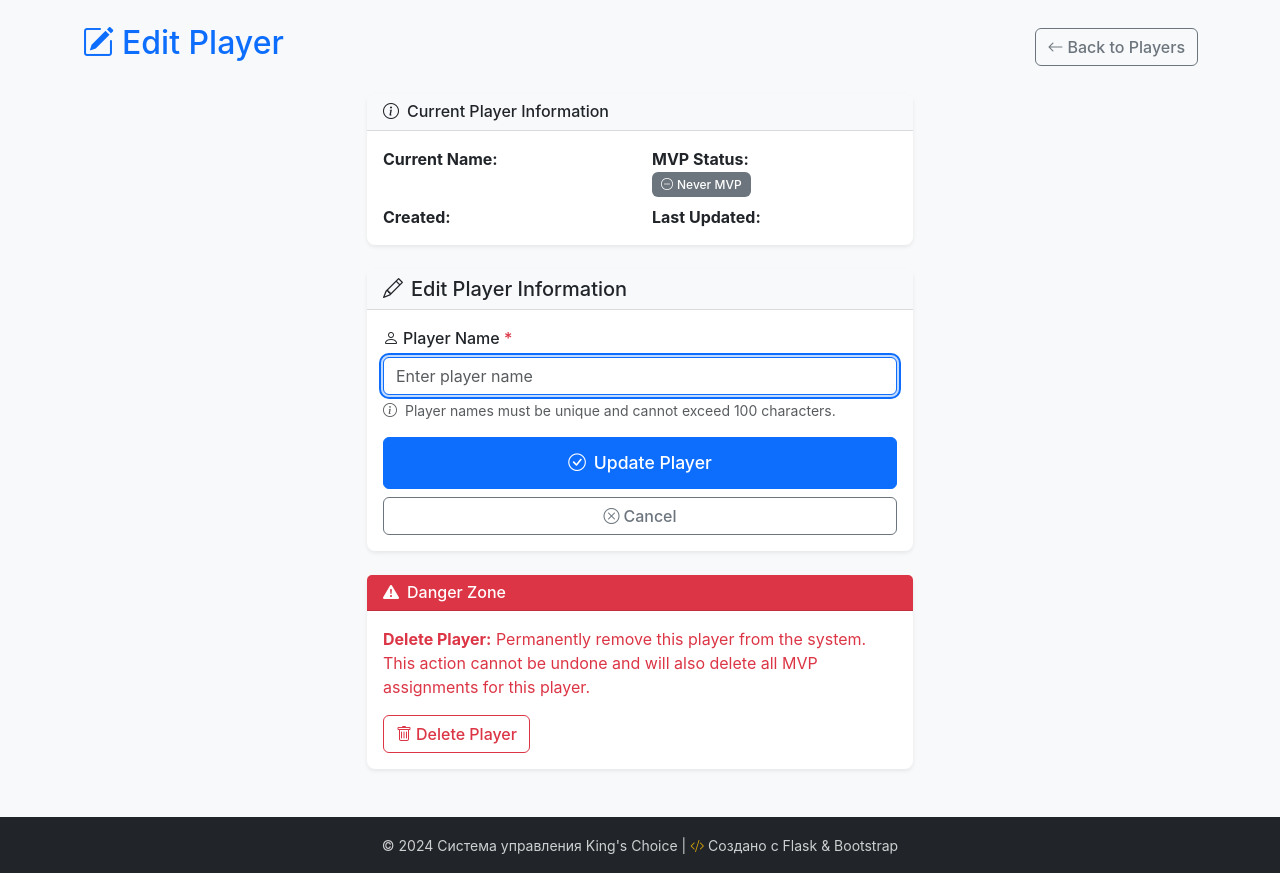
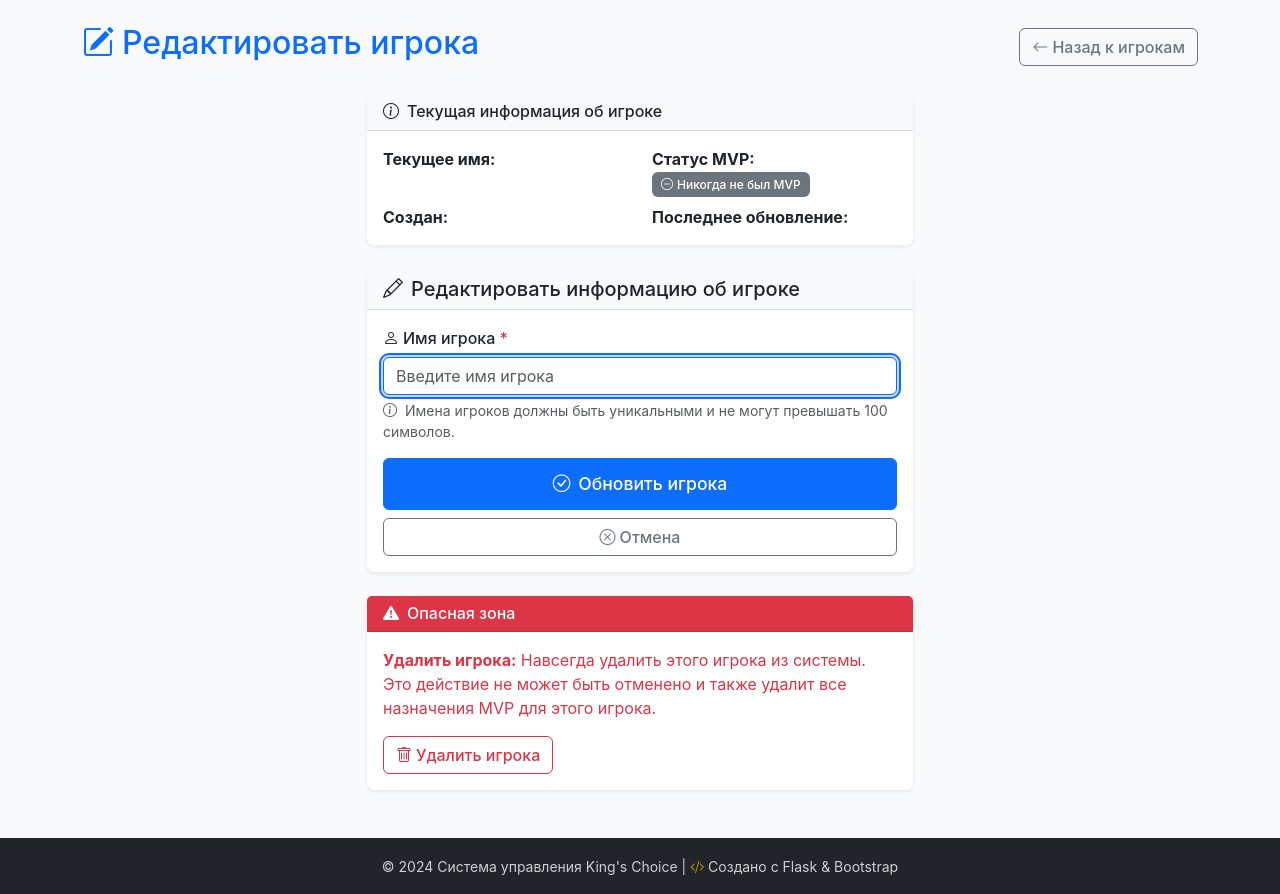
Before and after one commit to knoticoo/kings, a Flask app: template templates/players/edit.html in a window 1280 px wide. Shown: the part 56-950 px from the top of the page. Before the commit the page ends 929 px from the top, so only its background shows below. Run offline with Flask 3, Linux system fonts and the light colour scheme; the template is opened without the code that fills it, so the values that code supplies are empty.

Commit message:
Localize player management templates to Russian language
Co-authored-by: zwqr59nn79 <zwqr59nn79@privaterelay.appleid.com>

```diff
--- a/templates/players/edit.html
+++ b/templates/players/edit.html
@@ -1,6 +1,6 @@
 {% extends "base.html" %}
 
-{% block title %}Edit Player - King's Choice Management{% endblock %}
+{% block title %}Редактировать игрока - Управление King's Choice{% endblock %}
 
 {% block content %}
 <div class="row">
@@ -8,10 +8,10 @@
     <div class="col-12">
         <div class="d-flex justify-content-between align-items-center mb-4">
             <h1 class="h2 text-primary">
-                <i class="bi bi-pencil-square me-2"></i>Edit Player
+                <i class="bi bi-pencil-square me-2"></i>Редактировать игрока
             </h1>
             <a href="{{ url_for('players.list_players') }}" class="btn btn-outline-secondary">
-                <i class="bi bi-arrow-left me-1"></i>Back to Players
+                <i class="bi bi-arrow-left me-1"></i>Назад к игрокам
             </a>
         </div>
     </div>
@@ -23,41 +23,41 @@
         <div class="card mb-4">
             <div class="card-header bg-light">
                 <h6 class="card-title mb-0">
-                    <i class="bi bi-info-circle me-2"></i>Current Player Information
+                    <i class="bi bi-info-circle me-2"></i>Текущая информация об игроке
                 </h6>
             </div>
             <div class="card-body">
                 <div class="row">
                     <div class="col-md-6">
-                        <strong>Current Name:</strong><br>
+                        <strong>Текущее имя:</strong><br>
                         <span class="text-primary">{{ player.name }}</span>
                     </div>
                     <div class="col-md-6">
-                        <strong>MVP Status:</strong><br>
+                        <strong>Статус MVP:</strong><br>
                         {% if player.is_current_mvp %}
                             <span class="badge bg-warning text-dark">
-                                <i class="bi bi-trophy-fill me-1"></i>Current MVP
+                                <i class="bi bi-trophy-fill me-1"></i>Текущий MVP
                             </span>
                         {% elif player.mvp_count > 0 %}
                             <span class="badge bg-success">
-                                <i class="bi bi-award me-1"></i>Former MVP ({{ player.mvp_count }}x)
+                                <i class="bi bi-award me-1"></i>Предыдущий MVP ({{ player.mvp_count }}x)
                             </span>
                         {% else %}
                             <span class="badge bg-secondary">
-                                <i class="bi bi-dash-circle me-1"></i>Never MVP
+                                <i class="bi bi-dash-circle me-1"></i>Никогда не был MVP
                             </span>
                         {% endif %}
                     </div>
                 </div>
                 <div class="row mt-2">
                     <div class="col-md-6">
-                        <strong>Created:</strong><br>
+                        <strong>Создан:</strong><br>
                         <small class="text-muted">
                             {{ player.created_at.strftime('%Y-%m-%d %H:%M') if player.created_at }}
                         </small>
                     </div>
                     <div class="col-md-6">
-                        <strong>Last Updated:</strong><br>
+                        <strong>Последнее обновление:</strong><br>
                         <small class="text-muted">
                             {{ player.updated_at.strftime('%Y-%m-%d %H:%M') if player.updated_at }}
                         </small>
@@ -70,14 +70,14 @@
         <div class="card">
             <div class="card-header">
                 <h5 class="card-title mb-0">
-                    <i class="bi bi-pencil me-2"></i>Edit Player Information
+                    <i class="bi bi-pencil me-2"></i>Редактировать информацию об игроке
                 </h5>
             </div>
             <div class="card-body">
                 <form method="POST" novalidate>
                     <div class="mb-3">
                         <label for="name" class="form-label">
-                            <i class="bi bi-person me-1"></i>Player Name
+                            <i class="bi bi-person me-1"></i>Имя игрока
                             <span class="text-danger">*</span>
                         </label>
                         <input type="text"
@@ -85,38 +85,38 @@
                                id="name"
                                name="name"
                                value="{{ player.name }}"
-                               placeholder="Enter player name"
+                               placeholder="Введите имя игрока"
                                required
                                autocomplete="off"
                                maxlength="100">
                         <div class="form-text">
                             <i class="bi bi-info-circle me-1"></i>
-                            Player names must be unique and cannot exceed 100 characters.
+                            Имена игроков должны быть уникальными и не могут превышать 100 символов.
                         </div>
                     </div>
 
                     {% if player.is_current_mvp %}
                     <div class="alert alert-warning">
                         <i class="bi bi-exclamation-triangle me-2"></i>
-                        <strong>Current MVP:</strong> This player is currently the MVP.
-                        Renaming will not affect their MVP status.
+                        <strong>Текущий MVP:</strong> Этот игрок в настоящее время MVP.
+                        Переименование не повлияет на статус MVP.
                     </div>
                     {% endif %}
 
                     {% if player.mvp_count > 0 %}
                     <div class="alert alert-info">
                         <i class="bi bi-info-circle me-2"></i>
-                        <strong>MVP History:</strong> This player has been MVP {{ player.mvp_count }} time(s).
-                        Renaming will not affect their MVP history.
+                        <strong>История MVP:</strong> Этот игрок был MVP {{ player.mvp_count }} раз(а).
+                        Переименование не повлияет на историю MVP.
                     </div>
                     {% endif %}
 
                     <div class="d-grid gap-2">
                         <button type="submit" class="btn btn-primary btn-lg">
-                            <i class="bi bi-check-circle me-2"></i>Update Player
+                            <i class="bi bi-check-circle me-2"></i>Обновить игрока
                         </button>
                         <a href="{{ url_for('players.list_players') }}" class="btn btn-outline-secondary">
-                            <i class="bi bi-x-circle me-1"></i>Cancel
+                            <i class="bi bi-x-circle me-1"></i>Отмена
                         </a>
                     </div>
                 </form>
@@ -127,18 +127,18 @@
         <div class="card mt-4 border-danger">
             <div class="card-header bg-danger text-white">
                 <h6 class="card-title mb-0">
-                    <i class="bi bi-exclamation-triangle-fill me-2"></i>Danger Zone
+                    <i class="bi bi-exclamation-triangle-fill me-2"></i>Опасная зона
                 </h6>
             </div>
             <div class="card-body">
                 <p class="text-danger mb-3">
-                    <strong>Delete Player:</strong> Permanently remove this player from the system.
-                    This action cannot be undone and will also delete all MVP assignments for this player.
+                    <strong>Удалить игрока:</strong> Навсегда удалить этого игрока из системы.
+                    Это действие не может быть отменено и также удалит все назначения MVP для этого игрока.
                 </p>
                 <button type="button"
                         class="btn btn-outline-danger"
                         onclick="confirmDelete('{{ player.name }}', {{ player.id }})">
-                    <i class="bi bi-trash me-1"></i>Delete Player
+                    <i class="bi bi-trash me-1"></i>Удалить игрока
                 </button>
             </div>
         </div>
@@ -150,27 +150,27 @@
     <div class="modal-dialog">
         <div class="modal-content">
             <div class="modal-header">
-                <h5 class="modal-title">Confirm Delete</h5>
+                <h5 class="modal-title">Подтвердить удаление</h5>
                 <button type="button" class="btn-close" data-bs-dismiss="modal"></button>
             </div>
             <div class="modal-body">
-                <p>Are you sure you want to delete player <strong id="playerName"></strong>?</p>
+                <p>Вы уверены, что хотите удалить игрока <strong id="playerName"></strong>?</p>
                 <div class="alert alert-danger">
                     <i class="bi bi-exclamation-triangle me-2"></i>
-                    <strong>Warning:</strong> This will permanently delete:
+                    <strong>Предупреждение:</strong> Это навсегда удалит:
                     <ul class="mb-0 mt-2">
-                        <li>The player record</li>
-                        <li>All MVP assignments for this player</li>
-                        <li>MVP history and statistics</li>
+                        <li>Запись об игроке</li>
+                        <li>Все назначения MVP для этого игрока</li>
+                        <li>Историю и статистику MVP</li>
                     </ul>
-                    This action cannot be undone.
+                    Это действие не может быть отменено.
                 </div>
             </div>
             <div class="modal-footer">
-                <button type="button" class="btn btn-secondary" data-bs-dismiss="modal">Cancel</button>
+                <button type="button" class="btn btn-secondary" data-bs-dismiss="modal">Отмена</button>
                 <form id="deleteForm" method="POST" style="display: inline;">
                     <button type="submit" class="btn btn-danger">
-                        <i class="bi bi-trash me-1"></i>Delete Player
+                        <i class="bi bi-trash me-1"></i>Удалить игрока
                     </button>
                 </form>
             </div>
@@ -221,10 +221,10 @@ document.addEventListener('DOMContentLoaded', function() {
                 feedback.className = 'invalid-feedback';
                 nameInput.parentNode.appendChild(feedback);
             }
-            feedback.textContent = 'Player name is required.';
+            feedback.textContent = 'Имя игрока обязательно.';
         } else if (name === originalName) {
             e.preventDefault();
-            alert('No changes detected. Please modify the player name or cancel.');
+            alert('Изменений не обнаружено. Пожалуйста, измените имя игрока или отмените.');
         }
     });
 
```
Also changed, not shown: templates/players/add.html (+17 -17 lines), templates/players/list.html (+31 -31 lines).
